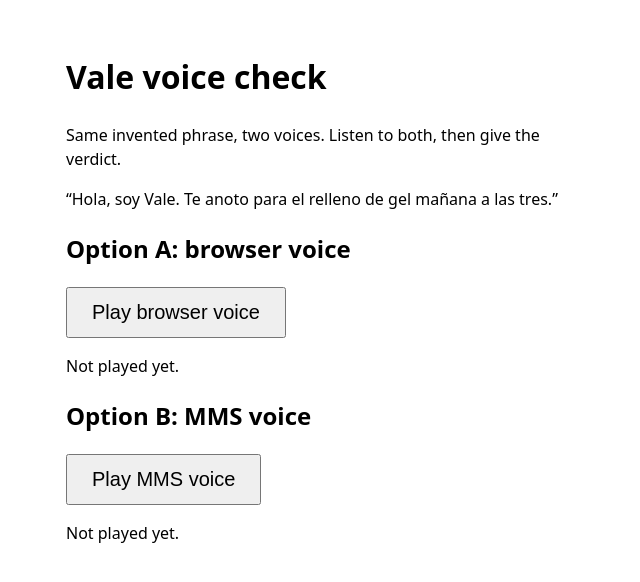
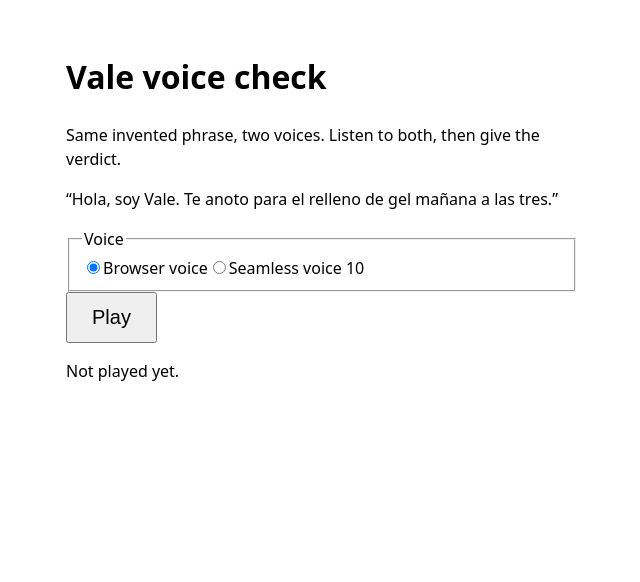
Before and after one commit to danielmartinezsarta/vale-meta-hackathon, a Next.js app: page /voice-check in a window 1280 px wide. Shown: the top 582 px of the page, without its empty margins (318-958 px from the left). Built offline with nearby package versions, Linux system fonts and the light colour scheme.

Commit message:
Compare browser voice at 0.9 rate with Seamless voice 10

```diff
--- a/src/app/voice-check/page.tsx
+++ b/src/app/voice-check/page.tsx
@@ -6,38 +6,47 @@ import { speak, stopSpeaking } from "@/lib/speak";
 const PHRASE =
   "Hola, soy Vale. Te anoto para el relleno de gel mañana a las tres.";
 
+type Voice = "browser" | "seamless";
+
 // Temporary comparison page for the voice verdict: same invented phrase
-// through the browser voice and through MMS on Modal. Removed once decided.
+// through the browser voice or Seamless voice 10. Removed once decided.
 export default function VoiceCheck() {
-  const [browserStatus, setBrowserStatus] = useState("Not played yet.");
-  const [mmsStatus, setMmsStatus] = useState("Not played yet.");
-  const mmsAudioRef = useRef<HTMLAudioElement | null>(null);
+  const [voice, setVoice] = useState<Voice>("browser");
+  const [status, setStatus] = useState("Not played yet.");
+  const audioRef = useRef<HTMLAudioElement | null>(null);
 
   useEffect(
     () => () => {
       stopSpeaking();
-      mmsAudioRef.current?.pause();
-      mmsAudioRef.current = null;
+      audioRef.current?.pause();
+      audioRef.current = null;
     },
     [],
   );
 
-  const playBrowser = () => {
-    mmsAudioRef.current?.pause();
-    const started = performance.now();
-    speak(PHRASE);
-    setBrowserStatus(
-      `Playing with the browser voice (${Math.round(performance.now() - started)} ms to start).`,
-    );
+  const selectVoice = (next: Voice) => {
+    setVoice(next);
+    stopSpeaking();
+    audioRef.current?.pause();
+    setStatus("Not played yet.");
   };
 
-  const playMms = async () => {
+  const play = async () => {
+    if (voice === "browser") {
+      audioRef.current?.pause();
+      const started = performance.now();
+      speak(PHRASE);
+      setStatus(
+        `Playing with the browser voice (${Math.round(performance.now() - started)} ms to start).`,
+      );
+      return;
+    }
     stopSpeaking();
-    mmsAudioRef.current?.pause();
-    setMmsStatus("Generating with MMS...");
+    audioRef.current?.pause();
+    setStatus("Generating with Seamless voice 10...");
     const started = performance.now();
     try {
-      const url = `/api/mms-voice?text=${encodeURIComponent(PHRASE)}`;
+      const url = `/api/seamless-voice?text=${encodeURIComponent(PHRASE)}`;
       const res = await fetch(url);
       if (!res.ok) throw new Error("bad status");
       const blob = await res.blob();
@@ -49,13 +58,13 @@ export default function VoiceCheck() {
         audioUrl = url;
       }
       const audio = new Audio(audioUrl);
-      mmsAudioRef.current = audio;
+      audioRef.current = audio;
       await audio.play();
-      setMmsStatus(
-        `Playing the MMS voice (synthesis ${seconds ?? "?"} s, ${((performance.now() - started) / 1000).toFixed(1)} s total).`,
+      setStatus(
+        `Playing Seamless voice 10 (synthesis ${seconds ?? "?"} s, ${((performance.now() - started) / 1000).toFixed(1)} s total).`,
       );
     } catch {
-      setMmsStatus("The MMS voice failed. Try again later.");
+      setStatus("Seamless voice 10 failed. Try again later.");
     }
   };
 
@@ -66,20 +75,31 @@ export default function VoiceCheck() {
       <p>
         <q>{PHRASE}</q>
       </p>
-      <section>
-        <h2>Option A: browser voice</h2>
-        <button type="button" onClick={playBrowser}>
-          Play browser voice
-        </button>
-        <p>{browserStatus}</p>
-      </section>
-      <section>
-        <h2>Option B: MMS voice</h2>
-        <button type="button" onClick={playMms}>
-          Play MMS voice
-        </button>
-        <p>{mmsStatus}</p>
-      </section>
+      <fieldset>
+        <legend>Voice</legend>
+        <label>
+          <input
+            type="radio"
+            name="voice"
+            checked={voice === "browser"}
+            onChange={() => selectVoice("browser")}
+          />
+          Browser voice
+        </label>
+        <label>
+          <input
+            type="radio"
+            name="voice"
+            checked={voice === "seamless"}
+            onChange={() => selectVoice("seamless")}
+          />
+          Seamless voice 10
+        </label>
+      </fieldset>
+      <button type="button" onClick={play}>
+        Play
+      </button>
+      <p>{status}</p>
     </main>
   );
 }
--- a/src/lib/speak.ts
+++ b/src/lib/speak.ts
@@ -32,6 +32,7 @@ export function speak(text: string): void {
   try {
     s.cancel();
     const utterance = new SpeechSynthesisUtterance(text);
+    utterance.rate = 0.9;
     const voice = pickVoice(s.getVoices());
     utterance.lang = voice?.lang ?? "es-CO";
     if (voice) utterance.voice = voice;
```
Also changed, not shown: src/app/api/seamless-voice/route.ts (renamed from src/app/api/mms-voice/route.ts), 2 other files (tests, documents, lock files or other folders).
